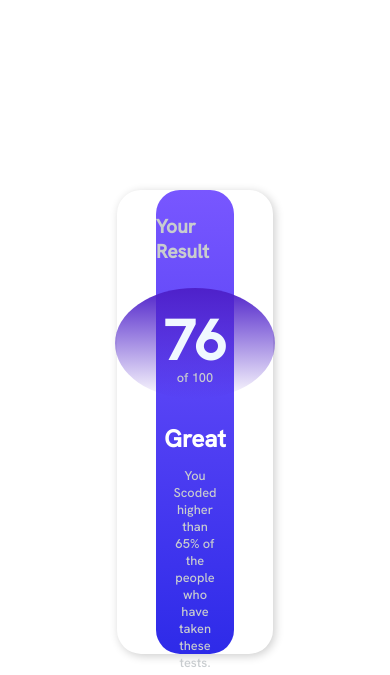
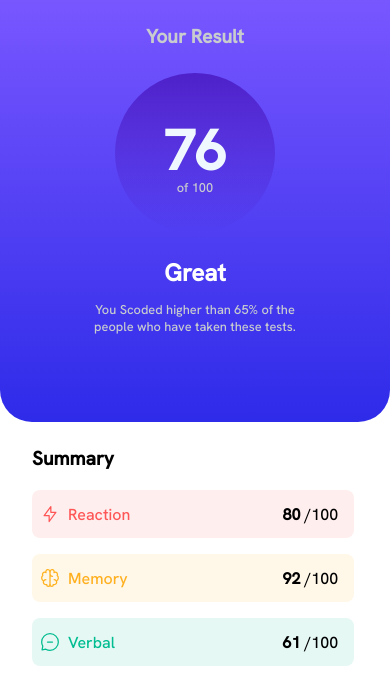
Before and after one commit to Bisesh-Shrestha/responsive_result_website, a plain HTML site: page index.html in a window 390 px wide. Shown: the top 675 px of the page. Drawn offline with Linux system fonts and the light colour scheme.

Commit message:
Update styles.css
made the website a little responsive

```diff
--- a/styles.css
+++ b/styles.css
@@ -149,12 +149,23 @@
   cursor: pointer;
 }
 
-/* For mobile devices */
-
+/* For mobile devices  */
 @media screen and (max-width: 600px) {
   .main {
     display: flex;
     flex-direction: column;
-    align-items: center;
+    height: 100%;
+    width: 100%;
+  }
+
+  .first {
+    height: 40%;
+    width: 100%;
+    border-radius: 0;
+    border-bottom-left-radius: 2rem;
+    border-bottom-right-radius: 2rem;
+  }
+  .second {
+    margin-left: 2rem;
   }
 }
```
